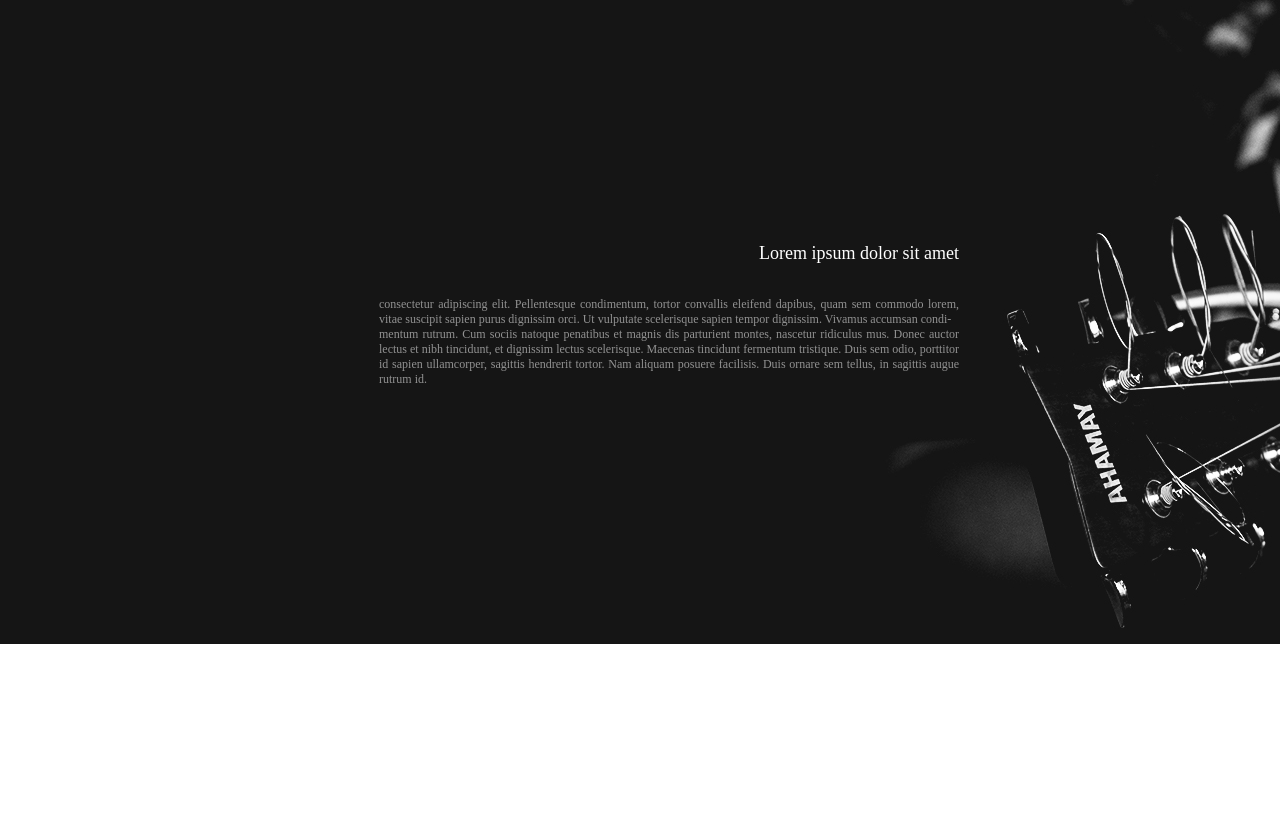
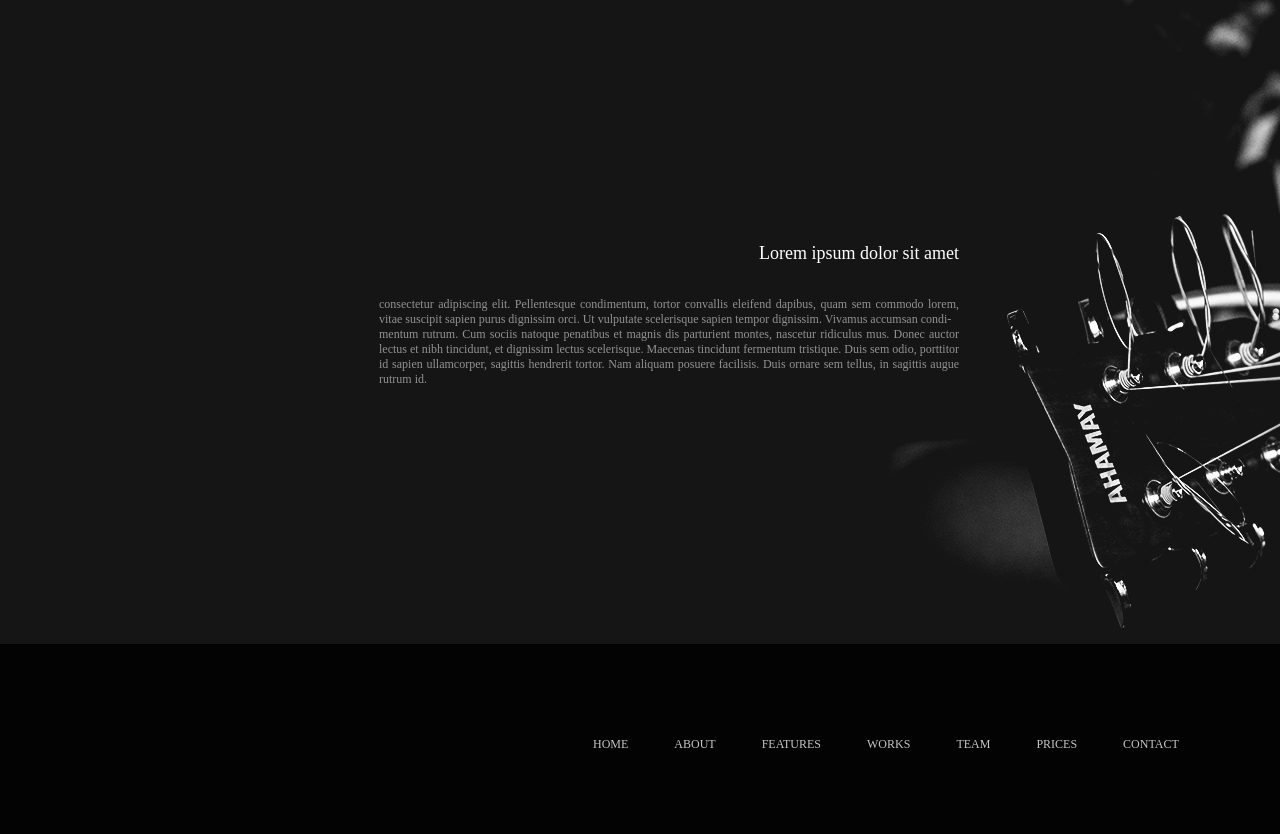
Before and after one commit to LEON-coder/Freedom_music, a website: page src/app/index.html in a window 1280 px wide. Shown: the part 2166-3000 px from the top of the page. Before the commit the page ends 2810 px from the top, so only its background shows below. Drawn offline with Linux system fonts and the light colour scheme.

Commit message:
--- Auto-Git Commit ---

```diff
--- a/src/app/index.html
+++ b/src/app/index.html
@@ -161,11 +161,46 @@
                 ullamcorper, sagittis hendrerit tortor. Nam aliquam posuere facilisis. Duis ornare sem tellus, in sagittis augue rutrum id.</p>
 
         </div>
+    </div>
 
 
 
-    </div>
+    <footer class="footer">
 
+        <ul class="footer__list">
+            <a href="#" class="footer__item">
+                <li class="">HOME </li>
+            </a>
+
+            <a href="#" class="footer__item">
+                <li class="">ABOUT </li>
+            </a>
+
+            <a href="#" class="footer__item">
+                <li class="">FEATURES</li>
+            </a>
+
+            <a href="#" class="footer__item">
+                <li class="">WORKS</li>
+            </a>
+
+            <a href="#" class="footer__item">
+                <li class="">TEAM</li>
+            </a>
+
+            <a href="#" class="footer__item">
+                <li class="">PRICES</li>
+            </a>
+
+            <a href="#" class="footer__item">
+                <li class="">CONTACT</li>
+            </a>
+
+        </ul>
+
+
+
+    </footer>
 
 
 
--- a/src/app/style.css
+++ b/src/app/style.css
@@ -371,6 +371,36 @@ body {
     width: 580px;
 }
 
+.footer {
+    display: flex;
+    height: 190px;
+    width: 100%;
+    background-color: #030303;
+}
+
+.footer__list {
+    display: flex;
+    align-items: center;
+    width: 584px;
+    margin-left: 553px;
+}
+
+.footer__item {
+    text-decoration: none;
+    list-style: none;
+    margin-right: 46px;
+    color: #c5c5c5;
+    font-size: 12px;
+    font-family: "HelveticaNeueCyr";
+    border-bottom: 2px solid transparent;
+    padding-top: 12px;
+}
+
+.footer__item:hover {
+    border-bottom: 2px solid #f23005;
+    padding-top: 12px;
+}
+
 @font-face {
     font-family: "Myriad Pro";
     src: url("fonts/8143.otf") format("truetype");
```
